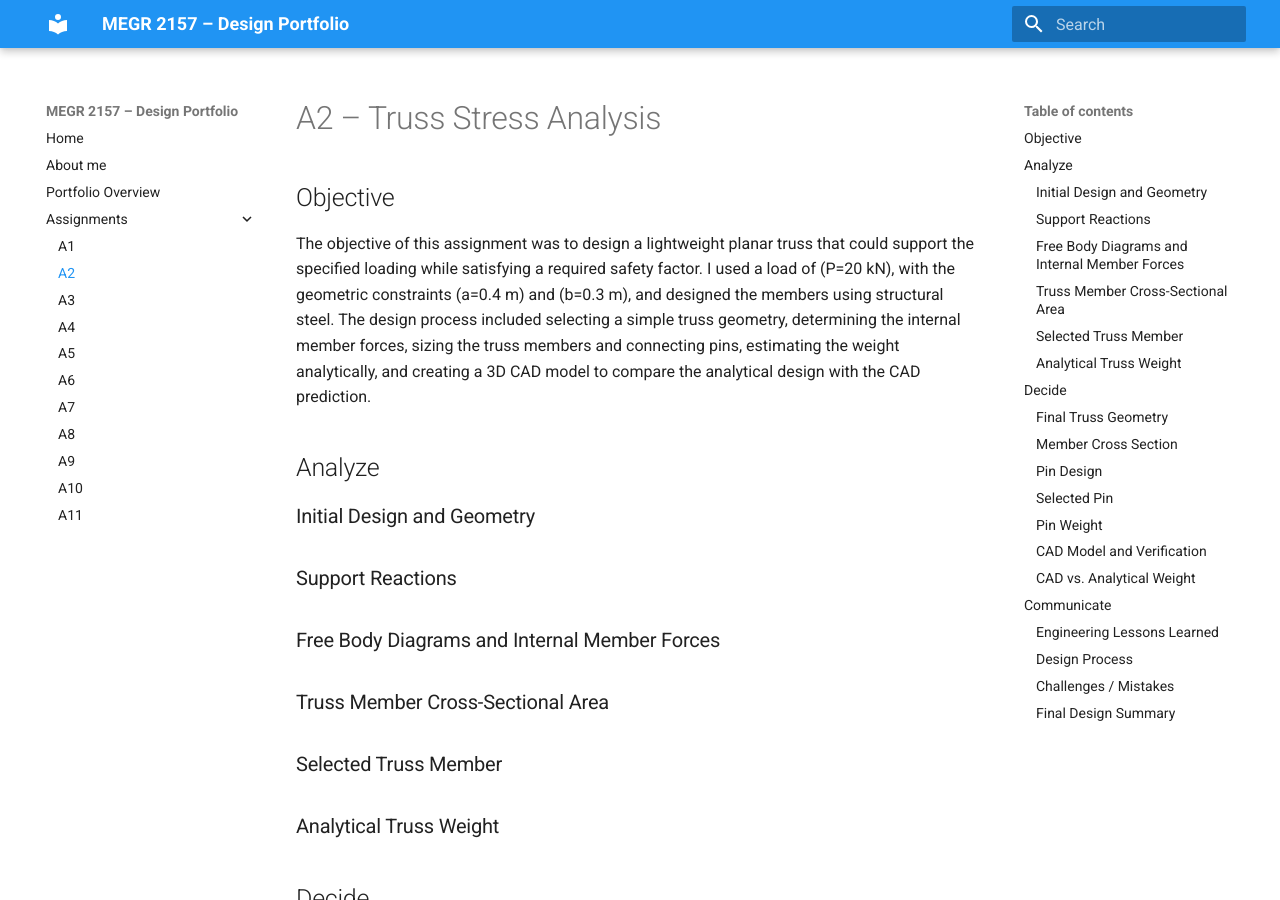
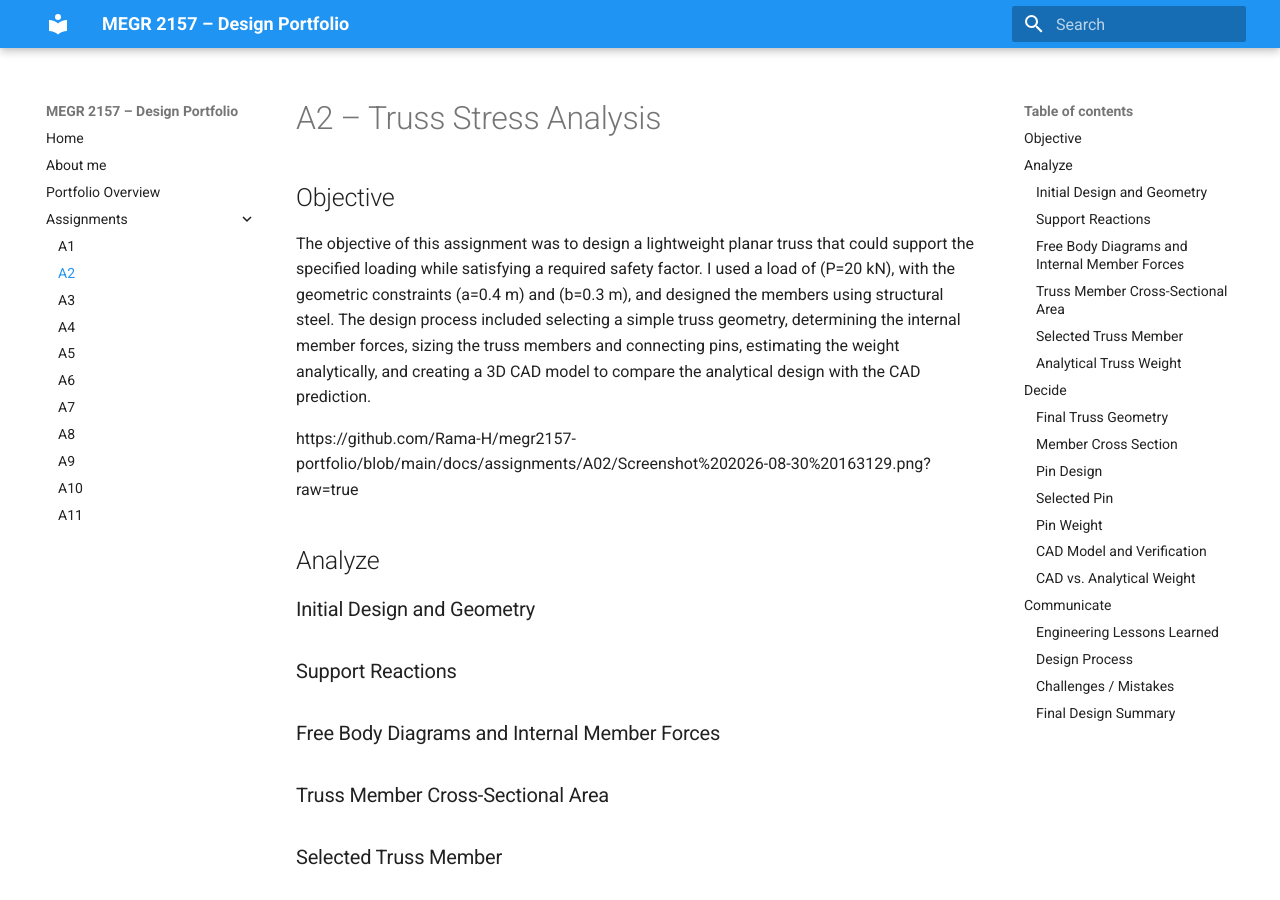
Before and after one commit to Rama-H/megr2157-portfolio, an MkDocs documentation site: the page built from docs/assignments/A02/index.md, in a window 1280 px wide and 900 px high. Built offline with MkDocs 1.6.1 and Material for MkDocs 9.7.7, drawn with Linux system fonts in a browser that asks for light colours; part of the change alters nothing that is shown.

Commit message:
Add screenshot link to assignment documentation
Added a link to a screenshot of the truss design.

```diff
--- a/docs/assignments/A02/index.md
+++ b/docs/assignments/A02/index.md
@@ -3,6 +3,7 @@
 ## Objective
 The objective of this assignment was to design a lightweight planar truss that could support the specified loading while satisfying a required safety factor. I used a load of (P=20 kN), with the geometric constraints (a=0.4 m) and (b=0.3 m), and designed the members using structural steel. The design process included selecting a simple truss geometry, determining the internal member forces, sizing the truss members and connecting pins, estimating the weight analytically, and creating a 3D CAD model to compare the analytical design with the CAD prediction.
 
+https://github.com/Rama-H/megr2157-portfolio/blob/main/docs/assignments/A02/Screenshot%202026-08-30%20163129.png?raw=true
 
 ## Analyze
 ### Initial Design and Geometry
```
